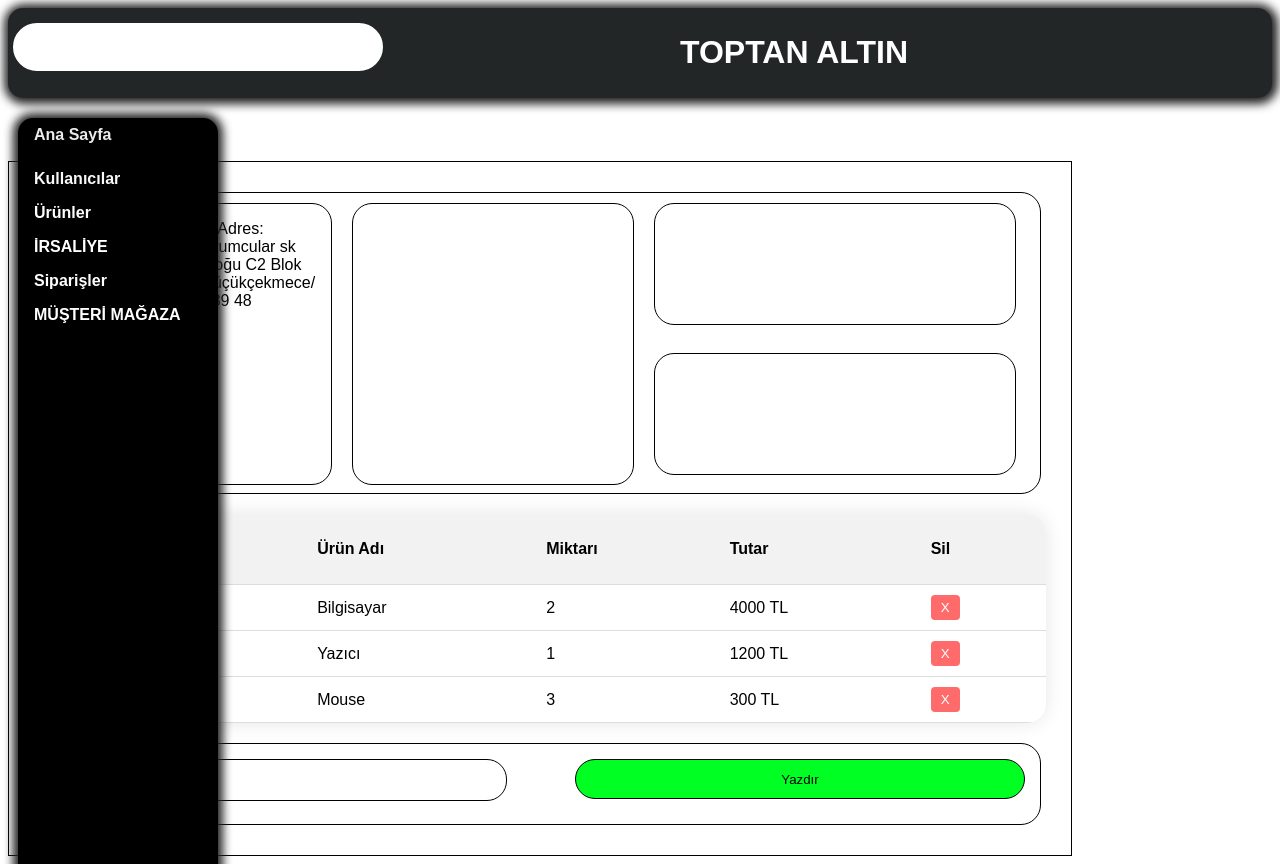
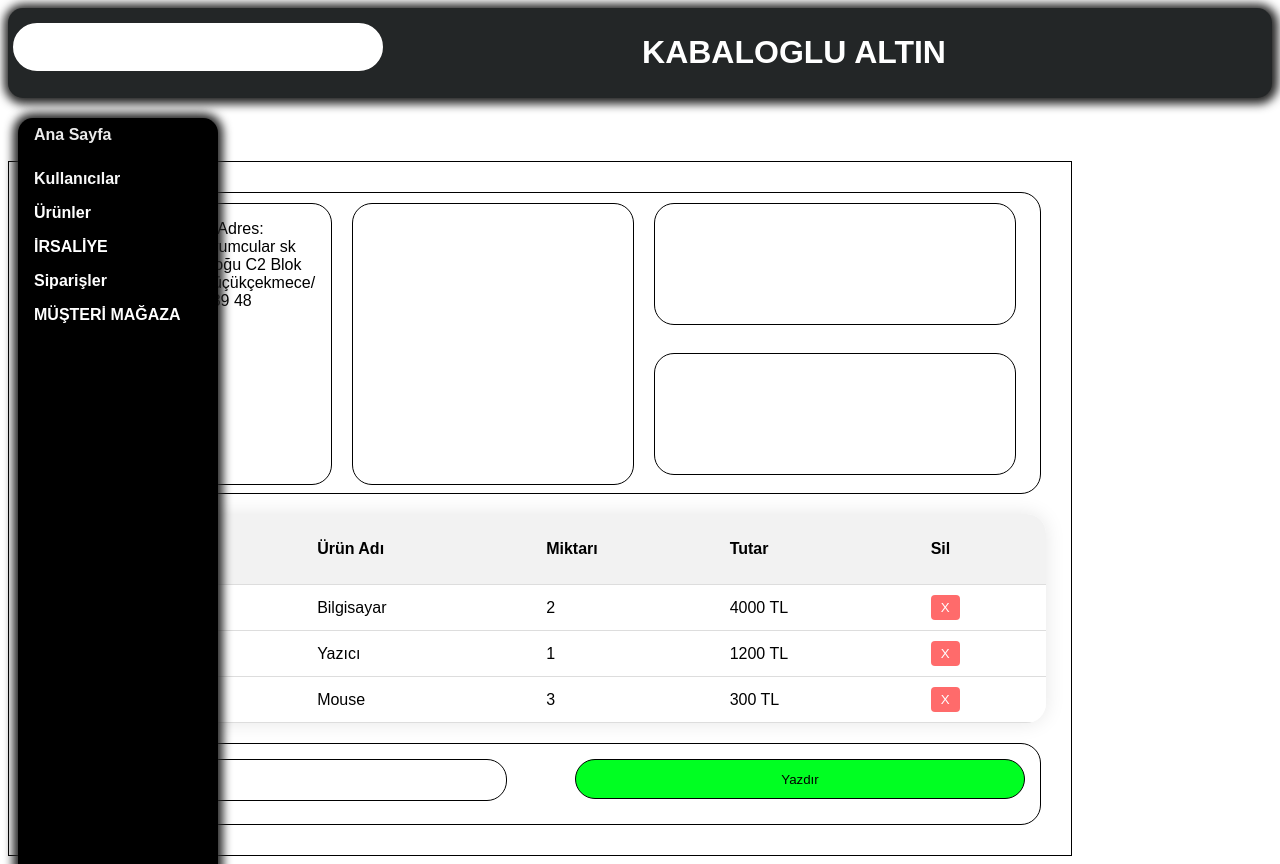
Before and after one commit to DRKAS24/kabaloglu, a plain HTML site: page irsaliye.html in a window 1280 px wide. Drawn offline with Linux system fonts and the light colour scheme.

Commit message:
Update irsaliye.html

```diff
--- a/irsaliye.html
+++ b/irsaliye.html
@@ -56,7 +56,7 @@
             </div>
             <!-- logo -->
             <div class="logo">
-                <h1>TOPTAN ALTIN</h1>
+                <h1>KABALOGLU ALTIN</h1>
             </div>
 
 
```
